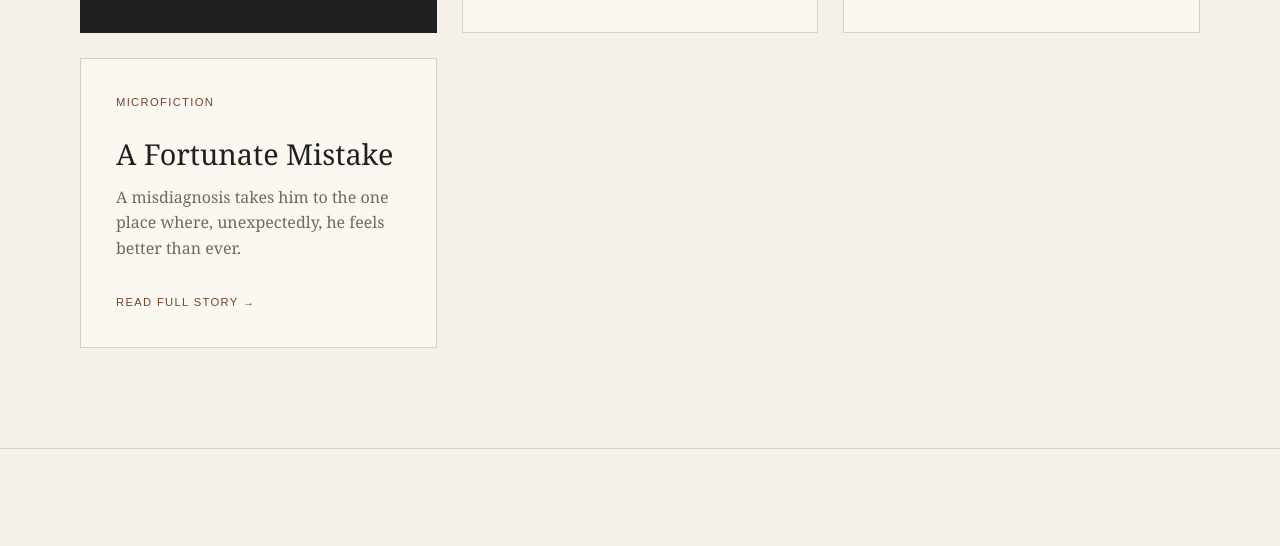
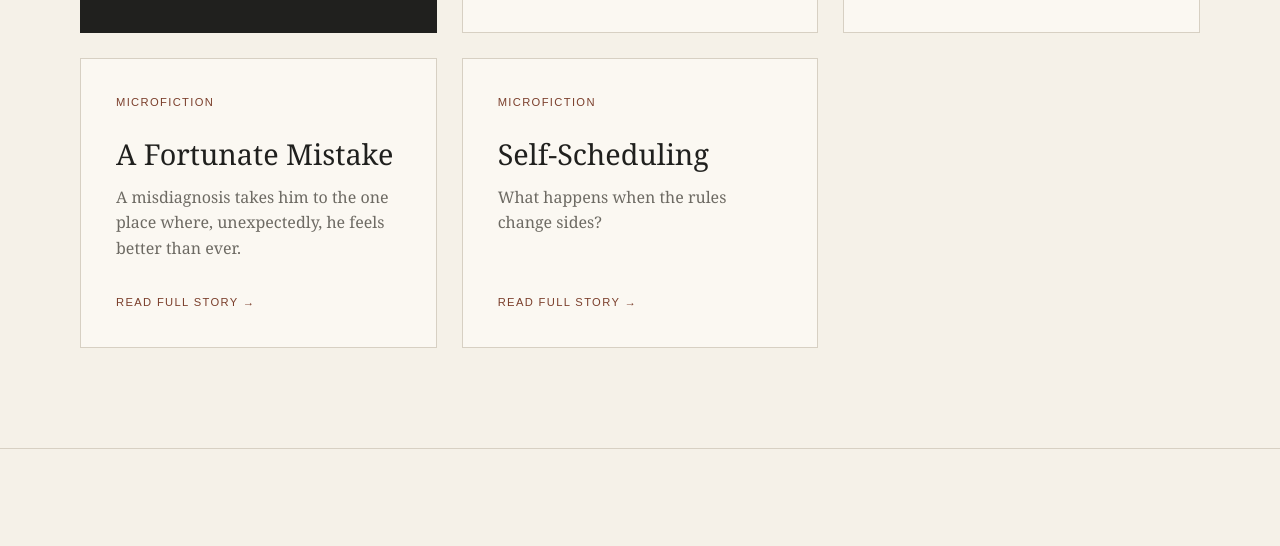
Before and after one commit to Kidpambele/germanarias.github.io, a website: page index.html in a window 1280 px wide. Shown: the part 3289-3835 px from the top of the page. Drawn offline with Linux system fonts and the light colour scheme.

Commit message:
Add Self-Scheduling at end of collection

```diff
--- a/index.html
+++ b/index.html
@@ -456,6 +456,16 @@
                 <a href="a-fortunate-mistake.html">Read full story →</a>
               </div>
             </article>
+            <article class="card">
+              <div>
+                <div class="card-category">Microfiction</div>
+                <h3>Self-Scheduling</h3>
+                <p>What happens when the rules change sides?</p>
+              </div>
+              <div class="read-more">
+                <a href="self-scheduling.html">Read full story →</a>
+              </div>
+            </article>
           </div>
         </div>
       </section>
```
